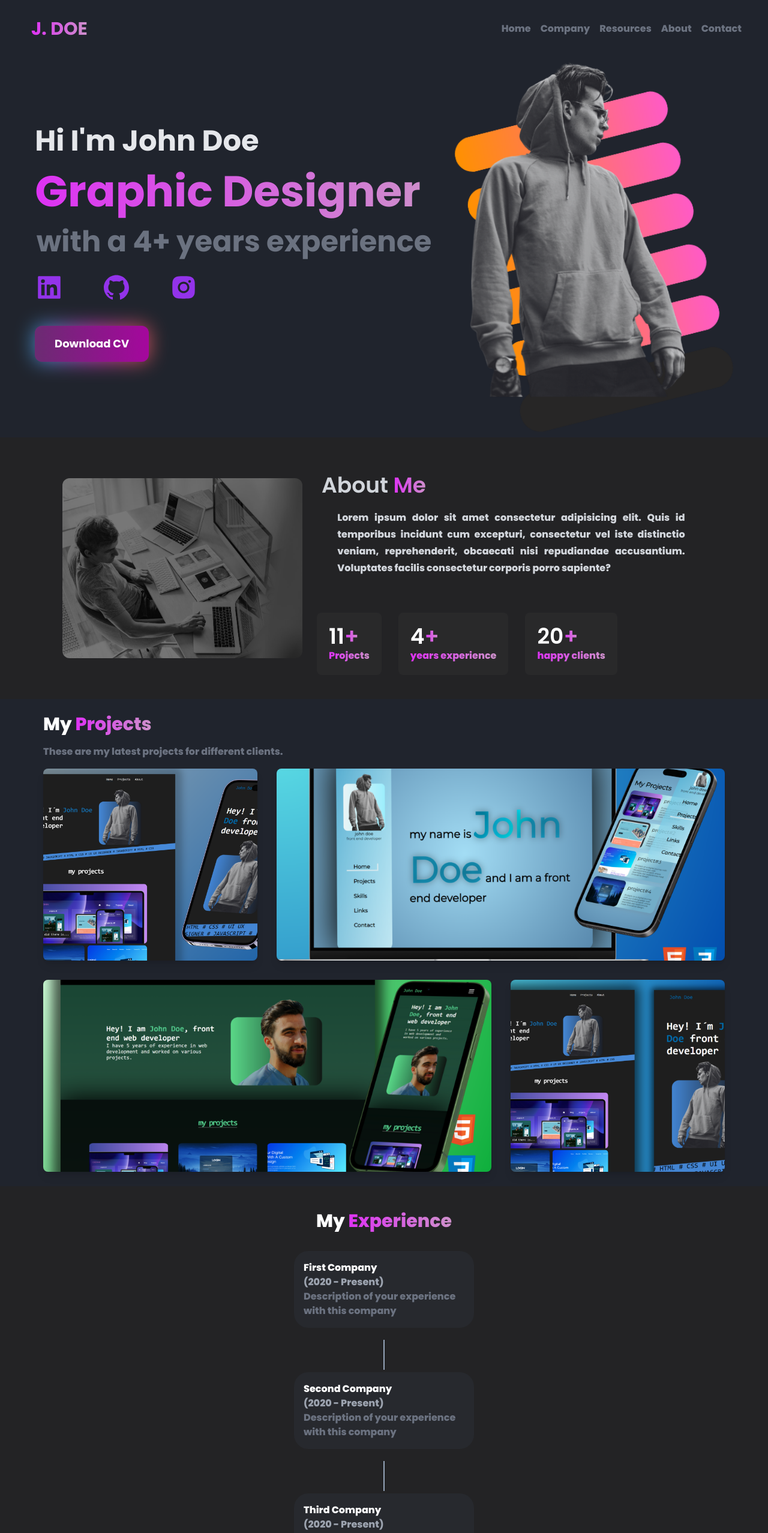
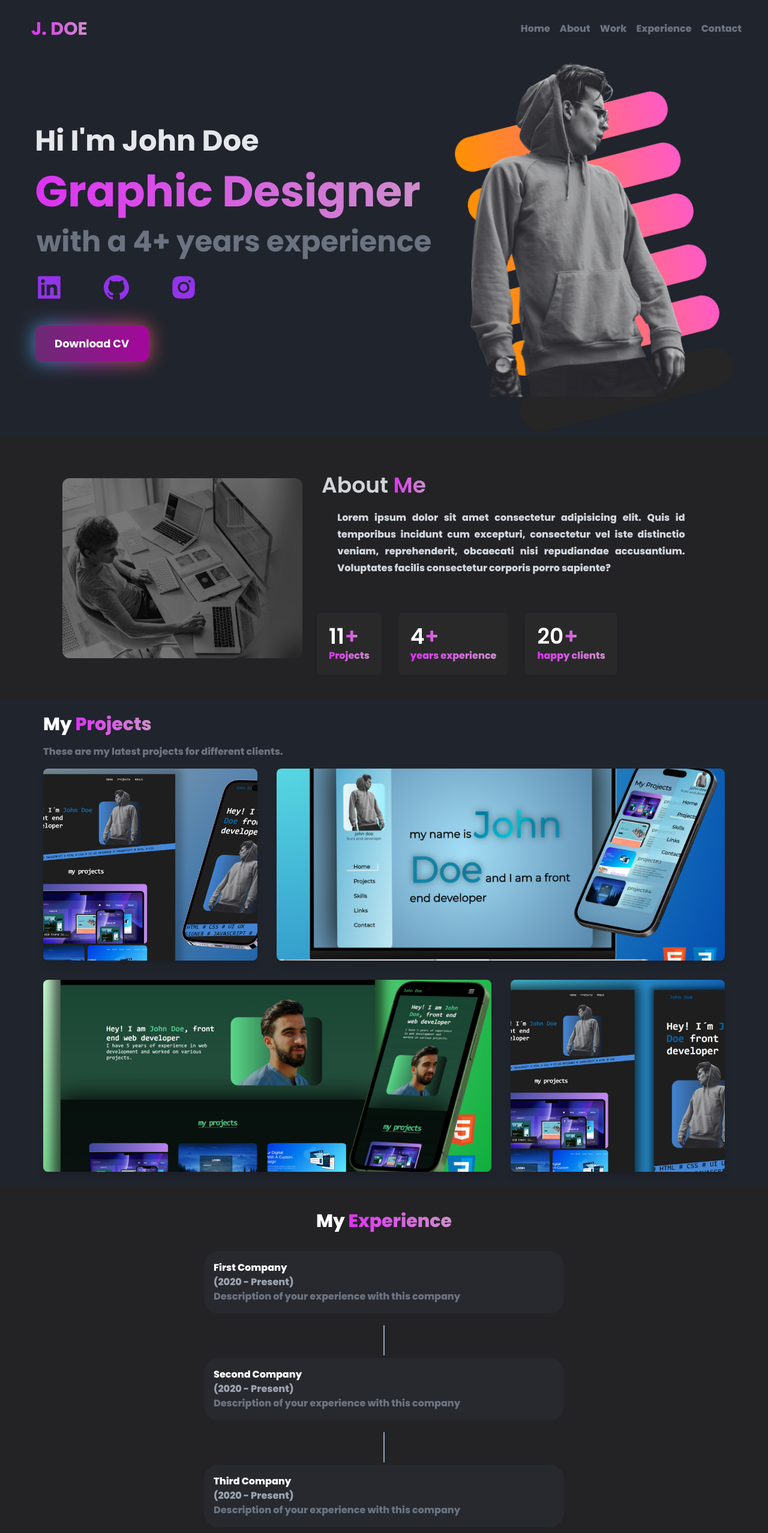
Before and after one commit to SudoSantos/t-portfolio, a React (Create React App) app: page / in a window 1280 px wide. Shown: the top 2555 px of the page at 60% size. Built offline with nearby package versions, Linux system fonts and the light colour scheme.

Commit message:
components modified

```diff
--- a/src/App.js
+++ b/src/App.js
@@ -1,5 +1,7 @@
 import About from "./components/About";
+import Contact from "./components/Contact";
 import Experience from "./components/Experience";
+import Footer from "./components/Footer";
 import Hero from "./components/Hero";
 import Navbar from "./components/Navbar";
 import Work from "./components/Work";
@@ -13,6 +15,8 @@ function App() {
       <About />
       <Work />
       <Experience />
+      <Contact />
+      <Footer />
     </div>
   );
 }
--- a/src/components/About.jsx
+++ b/src/components/About.jsx
@@ -3,7 +3,7 @@ import aboutImg from "../assets/about4.jpeg";
 
 const About = () => {
   return (
-    <div className="py-10 text-white bg-[#232325] h-auto">
+    <div className="py-10 text-white bg-[#232325] h-auto" id="about">
       <div className="flex sm:flex-row flex-col-reverse items-center md:gap-6 gap-12 px-10 max-w-6xl mx-auto">
         <div>
           <div className="w-[400px] h-full">
--- /dev/null
+++ b/src/components/Contact.jsx
@@ -0,0 +1,49 @@
+import React from "react";
+import { MdOutlineMail } from "react-icons/md";
+
+const Contact = () => {
+  return (
+    <div className="flex justify-center my-5 h-full sm:h-[70vh] items-center" id="contact">
+      <div className="max-w-[1200px] mx-auto">
+        <div className="grid grid-cols-1 md:grid-cols-2">
+          <div className="p-6 mr-2 bg-gray-800 rounded-xl flex flex-col justify-around">
+            <h1 className="text-4xl sm:text-5xl text-white">
+              Contact <span>Me</span>
+            </h1>
+            <p className="text-normal text-lg text-gray-400 mt-2">
+              Let's connect on LinkedIn <br /> or send me am Email
+            </p>
+
+            <div className="flex items-center mt-2 text-gray-400">
+              <MdOutlineMail />
+
+              <div className="ml-4 text-md tracking-wide w-40">
+                <p>John Doe</p>
+              </div>
+            </div>
+          </div>
+          <form action="https://getform.io/f/avrrwlka" method="post" className="p-6 flex flex-col justify-center max-w-[700px]">
+            <div className="flex flex-col">
+              <input type="name" name="name" id="name" placeholder="Full Name" className="w-100 mt-2 p-3 rounded-lg bg-gray-800 border border-gray-700 text-white"/>
+            </div>
+
+            <div className="flex flex-col mt-2">
+              <textarea id="message" name="email" placeholder="Your Message" className="w-100 mt-2 p-3 rounded-lg bg-gray-800 border border-gray-700 text-white"></textarea>
+            </div>
+
+            <div className="flex flex-col mt-2">
+              <input type="email" name="email" id="email" placeholder="Email" className="w-100 mt-2 p-3 rounded-lg bg-gray-800 border border-gray-700 text-white"/>
+            </div>
+
+            <button type="submit" className="bg-primary-color text-white py-3 px-6 rounded-lg mt-3">
+              Submit
+            </button>
+
+          </form>
+        </div>
+      </div>
+    </div>
+  );
+};
+
+export default Contact;
--- a/src/components/Experience.jsx
+++ b/src/components/Experience.jsx
@@ -2,19 +2,18 @@ import React from 'react';
 
 const Experience = () => {
   return (
-    <div className='py-10 bg-[#232325]'>
+    <div className='py-10 bg-[#232325]' id='experience'>
       <h2 className='mb-8 text-3xl text-white text-center'>My <span>Experience</span></h2>
 
-      <div className='mb-[20px] text-white bg-gray-700/20 p-4 rounded-3xl sm:max-w-[600] max-w-[300px] mx-auto'>
+      <div className='mb-[20px] text-white bg-gray-700/20 p-4 rounded-3xl sm:max-w-[300] max-w-[600px] mx-auto'>
         <p>First Company</p>
         <p className='text-gray-400'>(2020 - Present)</p>
         <p className='text-gray-500'>Description of your experience with this company</p>
-
       </div>
 
       <div className='h-[50px] w-[2px] bg-slate-400 relative my-1 mx-auto'></div>
 
-      <div className='mb-[20px] text-white bg-gray-700/20 p-4 rounded-3xl sm:max-w-[600] max-w-[300px] mx-auto'>
+      <div className='mb-[20px] text-white bg-gray-700/20 p-4 rounded-3xl sm:max-w-[300] max-w-[600px] mx-auto'>
         <p>Second Company</p>
         <p className='text-gray-400'>(2020 - Present)</p>
         <p className='text-gray-500'>Description of your experience with this company</p>
@@ -24,7 +23,7 @@ const Experience = () => {
       <div className='h-[50px] w-[2px] bg-slate-400 relative my-1 mx-auto'></div>
 
 
-      <div className='mb-[20px] text-white bg-gray-700/20 p-4 rounded-3xl sm:max-w-[600] max-w-[300px] mx-auto'>
+      <div className='mb-[20px] text-white bg-gray-700/20 p-4 rounded-3xl sm:max-w-[300] max-w-[600px] mx-auto'>
         <p>Third Company</p>
         <p className='text-gray-400'>(2020 - Present)</p>
         <p className='text-gray-500'>Description of your experience with this company</p>
@@ -34,7 +33,7 @@ const Experience = () => {
       <div className='h-[50px] w-[2px] bg-slate-400 relative my-1 mx-auto'></div>
 
 
-      <div className='mb-[20px] text-white bg-gray-700/20 p-4 rounded-3xl sm:max-w-[600] max-w-[300px] mx-auto'>
+      <div className='mb-[20px] text-white bg-gray-700/20 p-4 rounded-3xl sm:max-w-[300] max-w-[600px] mx-auto'>
         <p>Fourth Company</p>
         <p className='text-gray-400'>(2020 - Present)</p>
         <p className='text-gray-500'>Description of your experience with this company</p>
--- /dev/null
+++ b/src/components/Footer.jsx
@@ -0,0 +1,20 @@
+import React from "react";
+import { FaGithubSquare, FaInstagram } from "react-icons/fa";
+
+const Footer = () => {
+  return (
+    <div className="mt-12 w-max-[800px] border-t border-gray-500 text-center">
+      <p className="my-5 text-gray-500">
+        33 Test <br /> Test Blvd., 3303
+      </p>
+      <div className="inline-flex text-gray-500 gap-4 text-3xl">
+        <FaGithubSquare />
+        <FaInstagram />
+        <FaGithubSquare />
+        <FaInstagram />
+      </div>
+    </div>
+  );
+};
+
+export default Footer;
--- a/src/components/Hero.jsx
+++ b/src/components/Hero.jsx
@@ -6,7 +6,7 @@ import { TypeAnimation } from "react-type-animation";
 const Hero = () => {
   return (
     <div>
-      <div className="my-7 sm:my-0 max-w-[1200px] h-auto mx-auto flex flex-col-reverse sm:flex-row justify-center align-center">
+      <div className="my-7 sm:my-0 max-w-[1200px] h-auto mx-auto flex flex-col-reverse sm:flex-row justify-center align-center" id="home">
         <div className=" flex-col my-auto mx-auto">
           <p className="md:text-5xl sm:text-4xl text-xl font-bold text-gray-200">
             Hi I'm John Doe
--- a/src/components/Navbar.jsx
+++ b/src/components/Navbar.jsx
@@ -12,11 +12,11 @@ const Navbar = () => {
     <div className="z-100 text-gray-500 flex justify-between items-center max-w-[1240px] mx-auto h-24 px-4 text-l">
       <h1 className="text-3xl font-bold primary-color ml-4">J. DOE</h1>
       <ul className="hidden md:flex">
-        <li className="p-2">Home</li>
-        <li className="p-2">Company</li>
-        <li className="p-2">Resources</li>
-        <li className="p-2">About</li>
-        <li className="p-2">Contact</li>
+        <li className="p-2"><a href="#home">Home</a></li>
+        <li className="p-2"><a href="#about">About</a></li>
+        <li className="p-2"><a href="#work">Work</a></li>
+        <li className="p-2"><a href="#experience">Experience</a></li>
+        <li className="p-2"><a href="#contact">Contact</a></li>
       </ul>
       <div onClick={handleNav} className="block md:hidden">
         {nav ? <AiOutlineClose size={20} /> : <AiOutlineMenu size={20} />}
@@ -25,17 +25,17 @@ const Navbar = () => {
       <div
         className={
           nav
-            ? " text-gray-300 fixed h-full left-0 top-0 w-[60%] border-r border-r-gray-900 bg-[#202121] ease-in-out duration-500"
+            ? "z-10 text-gray-300 fixed h-full left-0 top-0 w-[60%] border-r border-r-gray-900 bg-[#202121] ease-in-out duration-500"
             : "fixed left-[-100%]"
         }
       >
         <h1 className="text-3xl primary-color m-4">J. DOE</h1>
         <ul className="p-8 text-2xl">
-          <li className="p-5">Home</li>
-          <li className="p-5">Company</li>
-          <li className="p-5">Resources</li>
-          <li className="p-5">About</li>
-          <li className="p-5">Contact</li>
+          <li className="p-5"><a href="#home">Home</a></li>
+          <li className="p-5"><a href="#about">About</a></li>
+          <li className="p-5"><a href="#work">Work</a></li>
+          <li className="p-5"><a href="#experience">Experience</a></li>
+          <li className="p-5"><a href="#contact">Contact</a></li>
         </ul>
       </div>
     </div>
--- a/src/components/Work.jsx
+++ b/src/components/Work.jsx
@@ -6,7 +6,7 @@ import proj4 from '../assets/proj4.png';
 
 const Work = () => {
   return (
-    <div className='py-6 max-w-[1200px] mx-auto'>
+    <div className='py-6 max-w-[1200px] mx-auto' id='work'>
       <div className='mx-auto px-4 md:px-8'>
         <div className='mb-4 flex items-center justify-between'>
           <div className='flex flex-col gap-4'>
```
